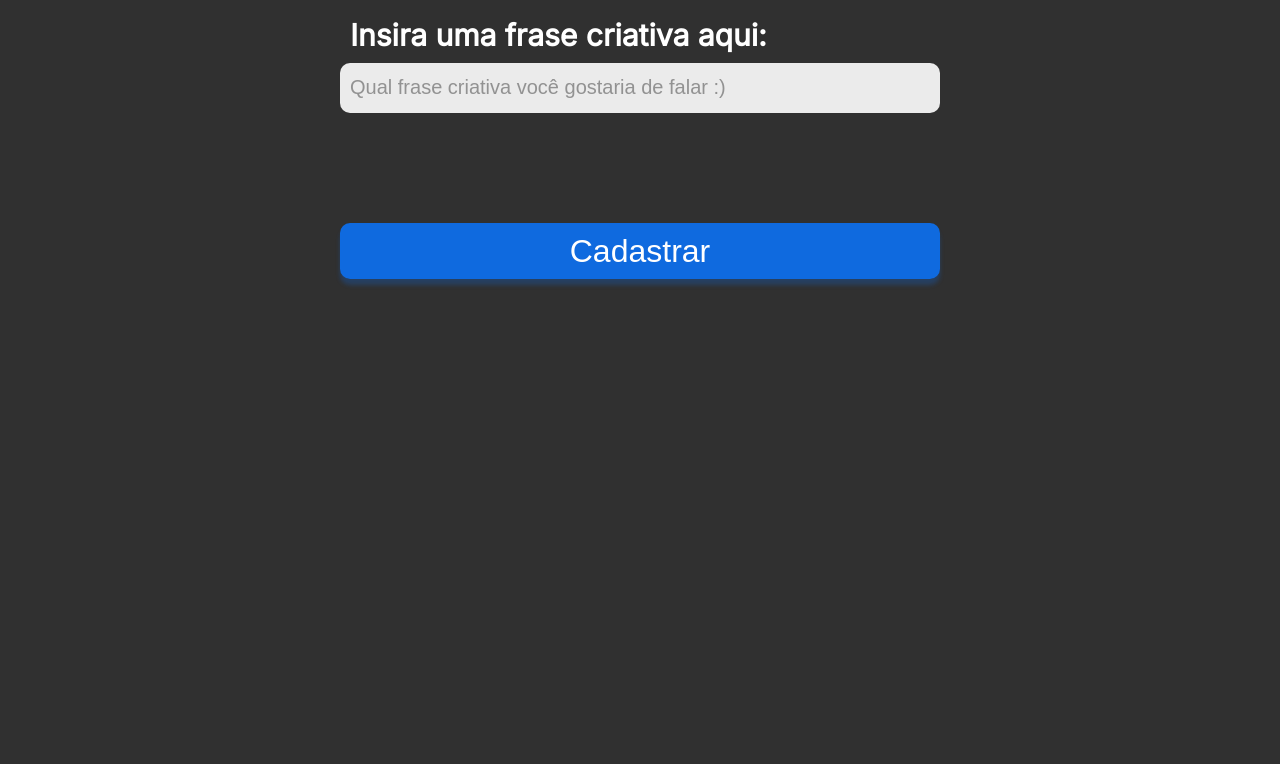
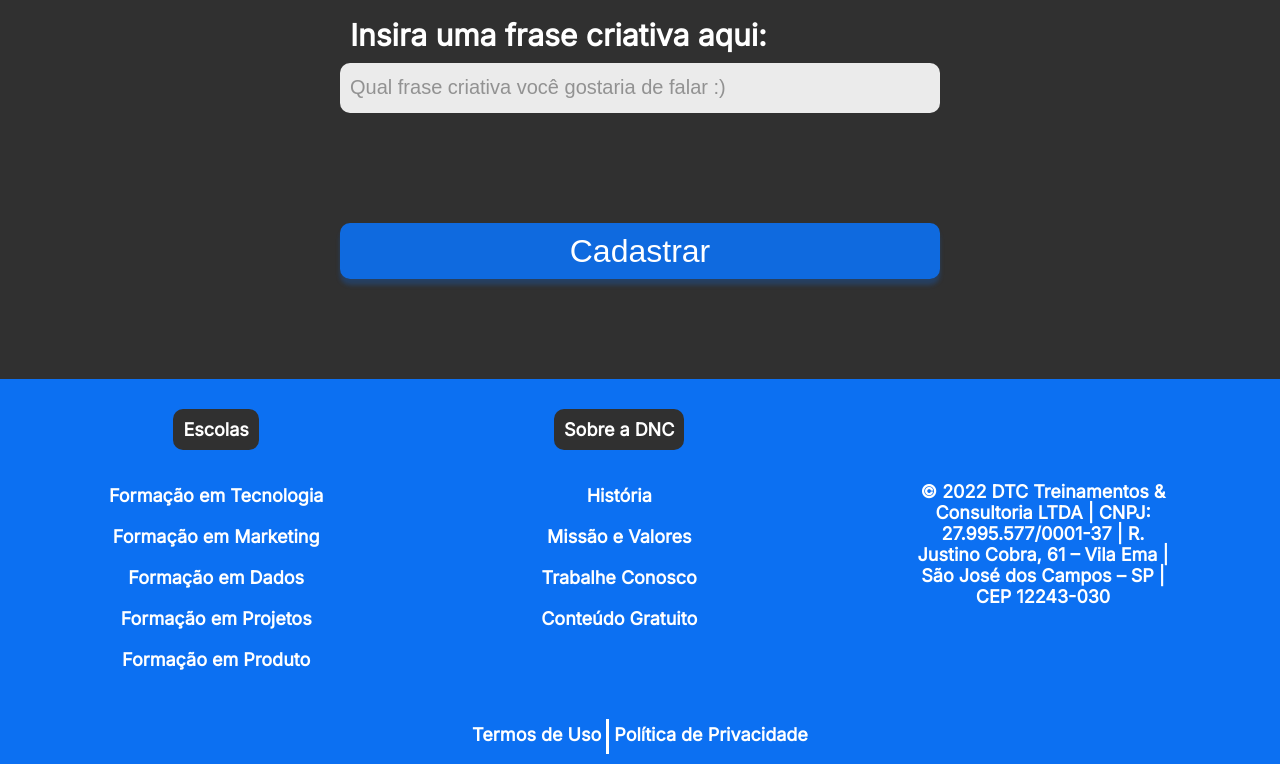
Before and after one commit to CatiaAlmeida/bootcamp-dnc, a plain HTML site: page index.html in a window 1280 px wide. Shown: the part 1278-2042 px from the top of the page. Before the commit the page ends 1657 px from the top, so only its background shows below. Drawn offline with Linux system fonts and the light colour scheme.

Commit message:
Adicionando mais alterações

```diff
--- a/estilo.css
+++ b/estilo.css
@@ -166,3 +166,97 @@
             box-shadow: 0px 6px 4px rgba(12, 112, 242, 0.25);
             cursor:pointer;
         }
+
+        /* Footer */
+
+        footer{
+            width:100%;
+            background-color:var(--azul-dnc);
+        }
+
+        footer .linha1{
+            display:flex;
+            justify-content: space-around;
+            align-items: center;
+        }
+
+        footer ul{
+            list-style: none;
+            margin:0px;
+            padding:0px;
+
+        }
+
+        footer nav{
+            display:flex;
+            flex-direction: column;
+            align-items: center;
+
+            height: 330px;
+        }
+
+        footer h5{
+            text-align: center;
+            color:white;
+            font-weight: 800;
+            font-size: 18px;
+            font-family: var(--fonte-padrao);
+            background-color: var(--preto-dnc);
+            border-radius: 10px;
+
+            padding:10px 10px 10px 10px;
+            margin-bottom:15px;
+        }
+
+        footer ul li{
+            text-align: center;
+            color:white;
+            font-weight: 600;
+            font-size: 18px;
+            font-family: var(--fonte-padrao);
+
+            margin:20px 0px 20px 0px;
+        }
+
+        footer ul li a{
+            color: white;
+            text-decoration: none;
+        }
+
+        footer ul li a:hover{
+            color:var(--cinza-hover);
+        }
+
+        footer .endereco{
+            font-weight: 600;
+            font-size: 18px;
+            font-family: var(--fonte-padrao);
+            color:white;
+            text-align: center;
+            width:20%;
+        }
+
+        footer .linha2{
+            height:35px;
+            display:flex;
+            justify-content: center;
+            margin:0px;
+            padding:10px;
+        }
+
+        footer .linha2 a{
+            font-family: var(--fonte-padrao);
+            font-size: 18px;
+            font-weight: 600;
+            color:white;
+            text-decoration: none;
+            padding:5px;
+        }
+
+        footer .linha2 a:first-child{
+            border-right: 3px solid white;
+        }
+
+        footer .linha2 a:hover{
+            color: var(--cinza-hover);
+        }
--- a/index.html
+++ b/index.html
@@ -76,5 +76,54 @@
 
     </section>
 
+    <footer>
+        <div class="linha1">
+            <nav>
+                <h5>Escolas</h5>
+                <ul>
+                    <li>
+                        <a href="">Formação em Tecnologia</a>
+                    </li>
+                    <li>
+                        <a href="">Formação em Marketing</a>
+                    </li>
+                    <li>
+                        <a href="">Formação em Dados</a>
+                    </li>
+                    <li>
+                        <a href="">Formação em Projetos</a>
+                    </li>
+                    <li>
+                        <a href="">Formação em Produto</a>
+                    </li>
+                </ul>
+            </nav>
+            <nav>
+                <h5>Sobre a DNC</h5>
+                <ul>
+                    <li>
+                        <a href="">História</a>
+                    </li>
+                    <li>
+                        <a href="">Missão e Valores</a>
+                    </li>
+                    <li>
+                        <a href="">Trabalhe Conosco</a>
+                    </li>
+                    <li>
+                        <a href="">Conteúdo Gratuito</a>
+                    </li>
+                </ul>
+            </nav>
+            <div class="endereco">
+                © 2022 DTC Treinamentos & Consultoria LTDA | CNPJ: 27.995.577/0001-37 | R. Justino Cobra, 61 – Vila Ema | São José dos Campos – SP | CEP 12243-030
+            </div>
+        </div>
+        <div class="linha2">
+            <a href="">Termos de Uso</a>
+            <a href="">Política de Privacidade</a>
+        </div>
+    </footer>
+
 </body>
 </html>
```
